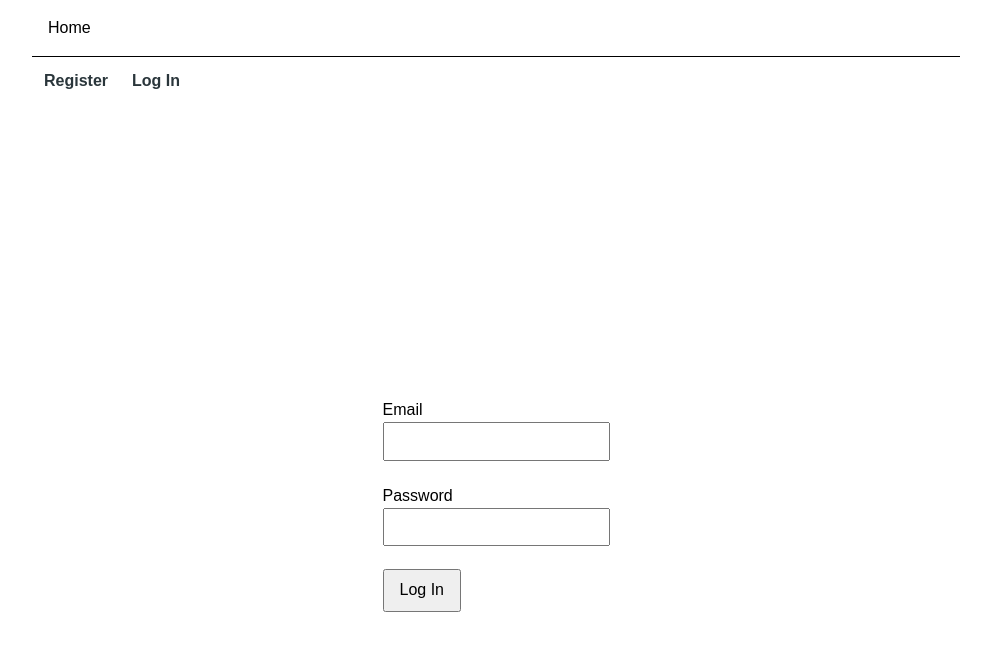
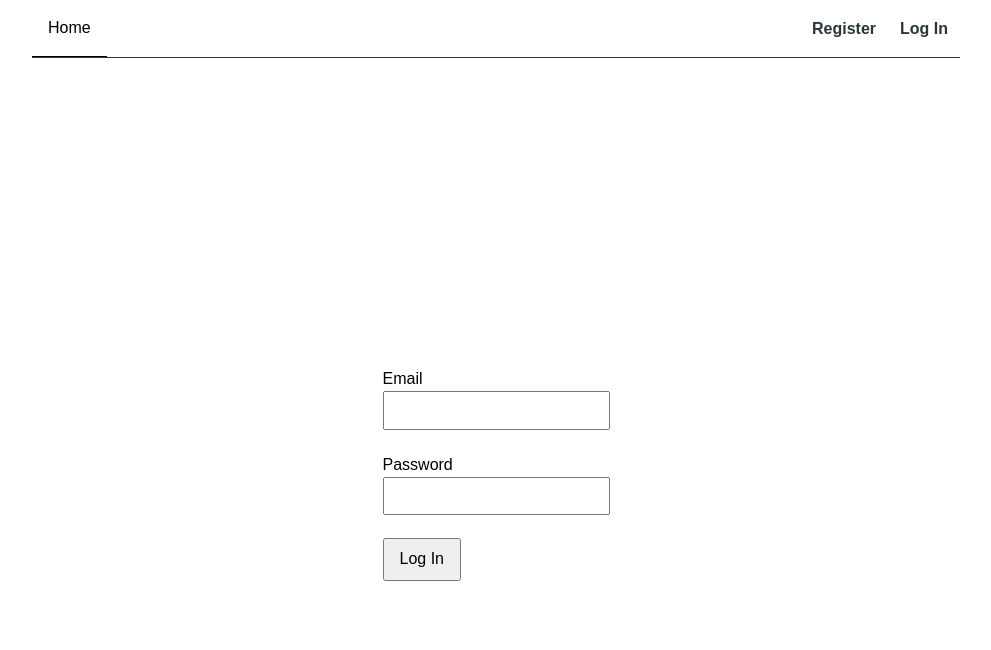
Before and after one commit to Krystyna1307/goit-react-hw-08, a React (Vite) app: page /login in a window 1280 px wide. Shown: the top 650 px of the page, without its empty margins (144-1135 px from the left). Built offline with nearby package versions, Linux system fonts and the light colour scheme.

Commit message:
css AppBar

```diff
--- a/src/components/AppBar/AppBar.module.css
+++ b/src/components/AppBar/AppBar.module.css
@@ -0,0 +1,7 @@
+.header {
+  display: flex;
+  justify-content: space-between;
+  align-items: center;
+  margin-bottom: 16px;
+  border-bottom: 1px solid #2a363b;
+}
--- a/src/redux/auth/selectors.js
+++ b/src/redux/auth/selectors.js
@@ -1,4 +1,4 @@
 export const selectUser = (state) => state.auth.user;
 
-export const selectIsLoggedIn = (state) => state.auth.IsLoggedIn;
+export const selectIsLoggedIn = (state) => state.auth.isLoggedIn;
 export const selectIsRefreshing = (state) => state.auth.IsRefreshing;
```
